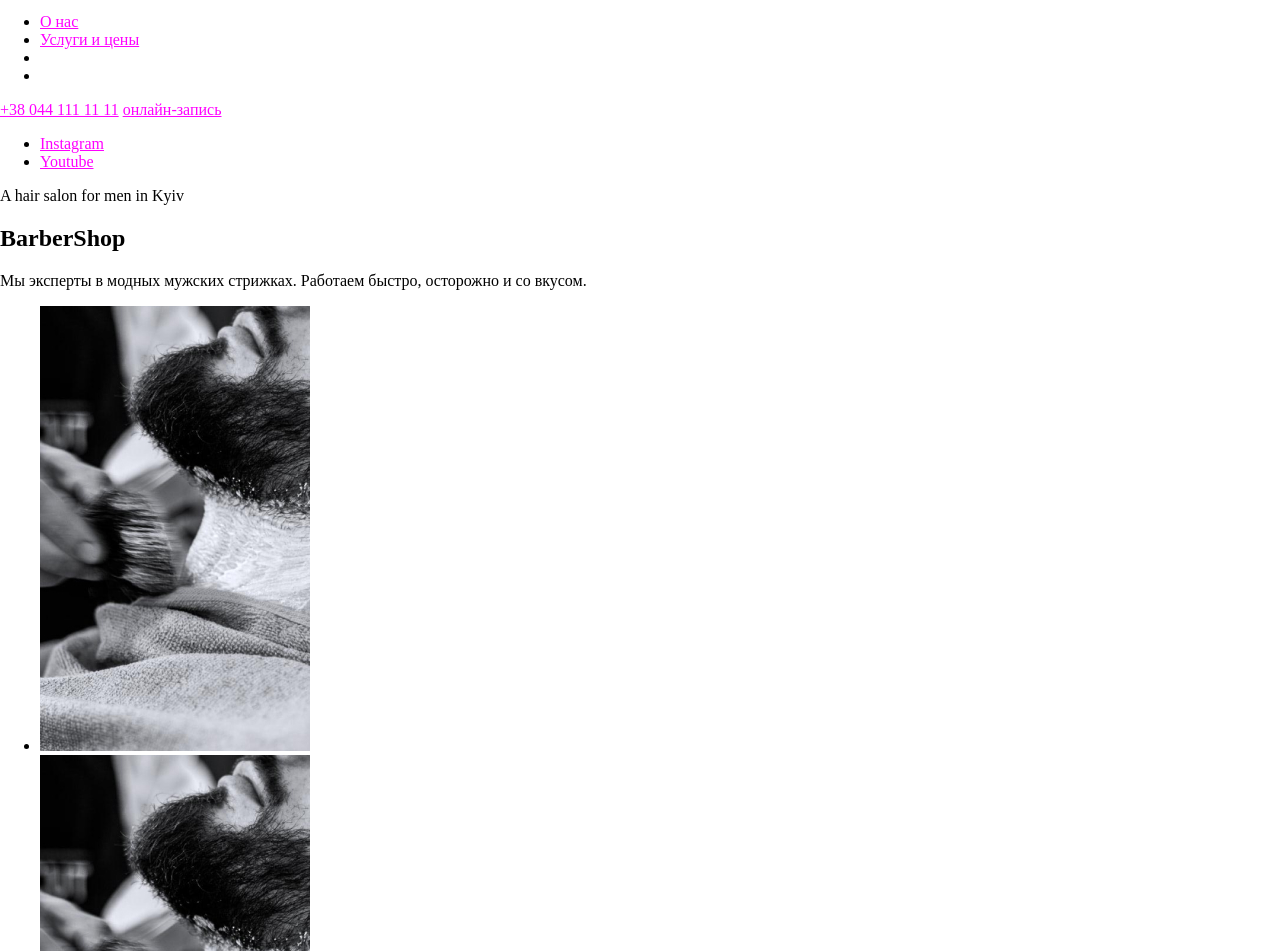
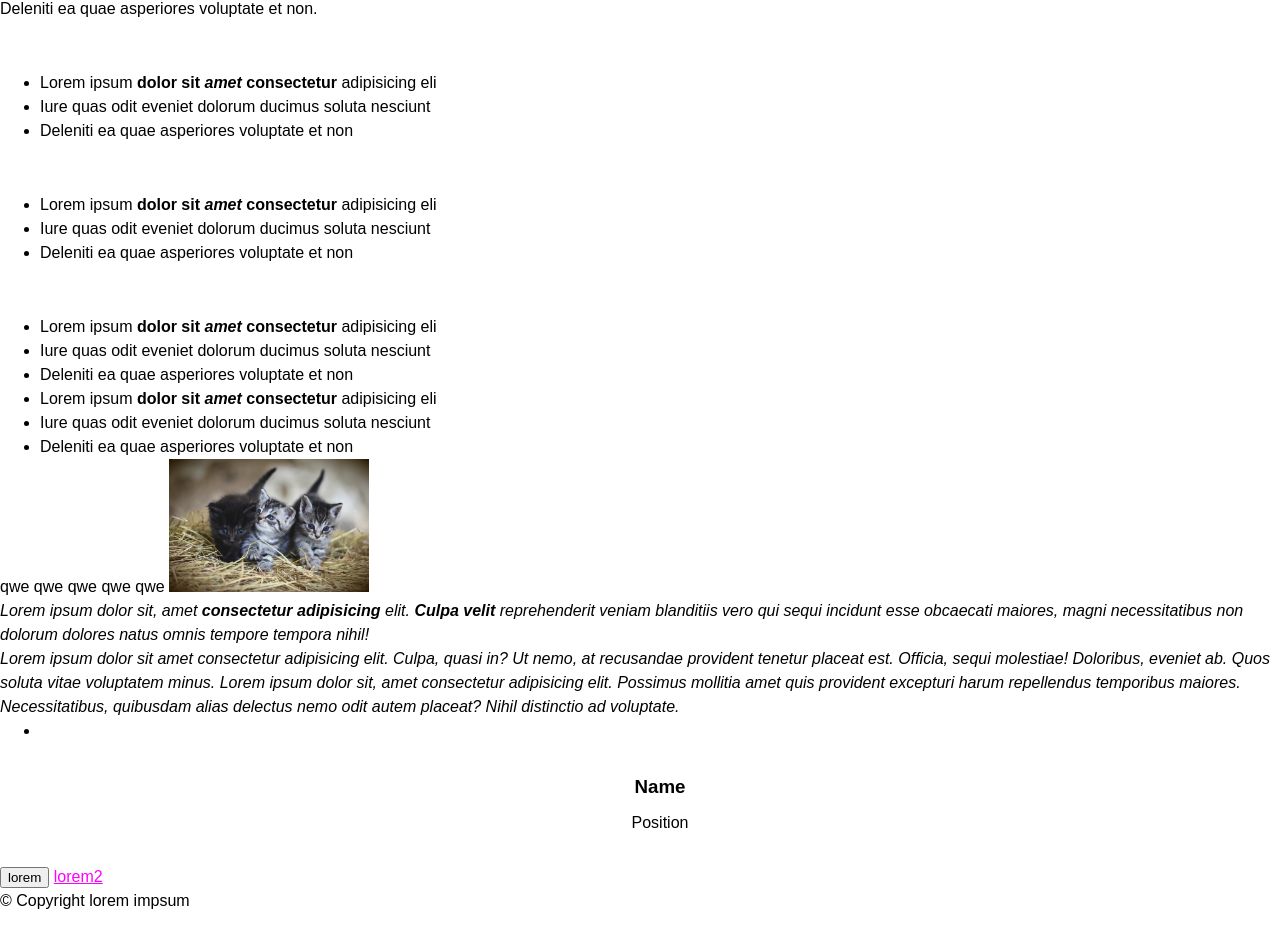
Before and after one commit to Vilka-Valeri/test1, a plain HTML site: page index.html in a window 1280 px wide. Shown: the part 63-1014 px from the top of the page. After the commit the page ends 976 px from the top, so only its background shows below. Drawn offline with Linux system fonts and the light colour scheme.

Commit message:
some lesson

```diff
--- a/css/style.css
+++ b/css/style.css
@@ -2,41 +2,50 @@ body {
     margin: 0;
     font-size: 16px;
     color:black;
+    font-family: Georgia, serif;
+    font-family: Arial, Helvetica, sans-serif;
+    background: #fff;
+    line-height: 1.5;
 }
 a {
     color:#f0f;
 }
+a:hover {
+    text-decoration: none;
+}
+.title {
+
+    font-family: 'Roboto';
+    font-weight: 700;
+    font-size: 36px;
+    line-height: 42px;
+    text-align: center;
+    letter-spacing: 0.03em;
+
+    color: #212121;
+}
 footer {
-    background: #ff0;
     color:#000;
 }
-.section-pink {
-    background: pink;
-    height: 100vh;
-    padding: 32px;
+* {
+    margin: 0;
+    box-sizing: border-box;
 }
-.section-pink h2 {
-    font-size: 18px;
+.text {
+    margin-bottom: 50px;
 }
-.section-pink img {
-    width:200px;
-    height: auto;
+.list {
+    /* background: #0f0; */
+    margin-top: 50px;
 }
-.section-orange {
-    background: orange;
-    height: 100vh;
-    color:green;
-    padding: 32px;
+.team li .team-holder {
+    padding: 30px 0 30px;
+     text-align: center;
 }
-.section-orange h2 {
-    font-size: 18px;
+.team li h3 {
+    margin-bottom: 10px;
 }
-.section-green {
-    background: lightseagreen;
-    height: 100vh;
-    color:green;
-    padding: 32px;
+.team li p {
+    margin: 0;
+    gap:30px
 }
-.section-orange h2 {
-    font-size: 18px;
-}
--- a/index.html
+++ b/index.html
@@ -8,86 +8,64 @@
 
   <body>
     <header>
-      <nav>
-        <a href="/">
-          <img src="/image/Logo.svg" alt="Логотип" />
-        </a>
-        <ul>
-          <li><a href="">О нас</a></li>
-          <li><a href="">Услуги и цены</a></li>
-          <li><a href=""></a></li>
-          <li><a href=""></a></li>
-        </ul>
-      </nav>
-      <div>
-        <a href="tel:+380441111111">+38 044 111 11 11</a>
-        <a href="">онлайн-запись</a>
-      </div>
+
     </header>
 
-    <div>
-      <ul>
-        <li>
-          <a href="https://www.instagram.com/" target="_blank">Instagram</a>
-        </li>
-        <li><a href="">Youtube</a></li>
-      </ul>
-
-      <section>
-        <p lang="en">A hair salon for men in Kyiv</p>
-        <h1 lang="en">BarberShop</h1>
-        <p>
-          Мы эксперты в модных мужских стрижках. Работаем быстро, осторожно и со
-          вкусом.
-        </p>
-      </section>
-    </div>
-
-    <section>
-      <div>
-        <ul>
-          <li>
-            <img src="./image/img-1.jpg" alt="Бритье" width="270" />
-          </li>
-          <li>
-            <img src="./image/img-1.jpg" alt="Стрижка" width="270" />
-          </li>
-        </ul>
-      </div>
-
-      <div></div>
-    </section>
 
     <section class="section-pink">
       <h2>Some title</h2>
-      <p>
+      <p class="text">
         Lorem ipsum dolor sit amet consectetur adipisicing elit. Iure quas odit
         eveniet dolorum ducimus soluta nesciunt, dicta voluptates magnam,
         aliquid obcaecati enim voluptatem. Deleniti ea quae asperiores voluptate
         et non.
       </p>
-      <ul>
-        <li>Lorem ipsum dolor sit amet consectetur adipisicing elit</li>
+      <ul id="list" class="list">
+        <li>Lorem ipsum <strong>dolor sit <em>amet</em> consectetur</strong> adipisicing eli</li>
         <li>Iure quas odit eveniet dolorum ducimus soluta nesciunt</li>
         <li>Deleniti ea quae asperiores voluptate et non</li>
       </ul>
+      <ul class="list">
+        <li>Lorem ipsum <strong>dolor sit <em>amet</em> consectetur</strong> adipisicing eli</li>
+        <li>Iure quas odit eveniet dolorum ducimus soluta nesciunt</li>
+        <li>Deleniti ea quae asperiores voluptate et non</li>
+      </ul>
+      <ul class="list">
+        <li>Lorem ipsum <strong>dolor sit <em>amet</em> consectetur</strong> adipisicing eli</li>
+        <li>Iure quas odit eveniet dolorum ducimus soluta nesciunt</li>
+        <li>Deleniti ea quae asperiores voluptate et non</li>
+      </ul>
+      <ul>
+        <li>Lorem ipsum <strong>dolor sit <em>amet</em> consectetur</strong> adipisicing eli</li>
+        <li>Iure quas odit eveniet dolorum ducimus soluta nesciunt</li>
+        <li>Deleniti ea quae asperiores voluptate et non</li>
+      </ul>
+      <span>qwe</span>
+      <span>qwe</span>
+      <span>qwe</span>
+      <span>qwe</span>
+      <span>qwe</span>
       <img src="./image/cats.jpg" alt="" width="200">
+      <address>Lorem ipsum dolor sit, amet <b>consectetur adipisicing</b> elit. <strong>Culpa velit</strong> reprehenderit veniam blanditiis vero qui sequi incidunt esse obcaecati maiores, magni necessitatibus non dolorum dolores natus omnis tempore tempora nihil!</address>
+      <i>Lorem ipsum dolor sit amet consectetur adipisicing elit. Culpa, quasi in? Ut nemo, at recusandae provident tenetur placeat est. Officia, sequi molestiae! Doloribus, eveniet ab. Quos soluta vitae voluptatem minus.</i>
+      <em> Lorem ipsum dolor sit, amet consectetur adipisicing elit. Possimus mollitia amet quis provident excepturi harum repellendus temporibus maiores. Necessitatibus, quibusdam alias delectus nemo odit autem placeat? Nihil distinctio ad voluptate.</em>
     </section>
 
-    <section class="section-orange">
-        <h2>Orange title</h2>
-        <p>Lorem ipsum dolor sit, amet consectetur adipisicing elit. Quidem architecto deleniti quas numquam quaerat odio ipsa necessitatibus et fugit veniam a, reprehenderit amet placeat illum recusandae voluptatum omnis maxime fuga.</p>
-        <p>Lorem ipsum dolor sit amet consectetur adipisicing elit. Amet incidunt nisi autem dicta. Odio fugit quisquam eos excepturi natus quod magnam, quos quo! Aut ut possimus nihil repellendus facere. Voluptate?</p>
-        <a href="#">Learn more</a>
-    </section>
+    <ul class="team">
+      <li>
+        <img src="" alt="">
+        <div class="team-holder">
+            <h3>Name</h3>
+            <p>Position</p>
+        </div>
+      </li>
+    </ul>
 
-    <section class="section-green">
-        <h2>Orange title</h2>
-        <p>Lorem ipsum dolor sit, amet consectetur adipisicing elit. Quidem architecto deleniti quas numquam quaerat odio ipsa necessitatibus et fugit veniam a, reprehenderit amet placeat illum recusandae voluptatum omnis maxime fuga.</p>
-        <p>Lorem ipsum dolor sit amet consectetur adipisicing elit. Amet incidunt nisi autem dicta. Odio fugit quisquam eos excepturi natus quod magnam, quos quo! Aut ut possimus nihil repellendus facere. Voluptate?</p>
-        <a href="#" target="_blank">Follow us on Fcebook</a>
-    </section>
+   <button>lorem</button>
 
-    <footer>&copy; Copyright lorem impsum</footer>
+   <a href="#">lorem2</a>
+    <footer>
+      <P>&copy; Copyright lorem impsum</P>
+    </footer>
   </body>
 </html>
```
